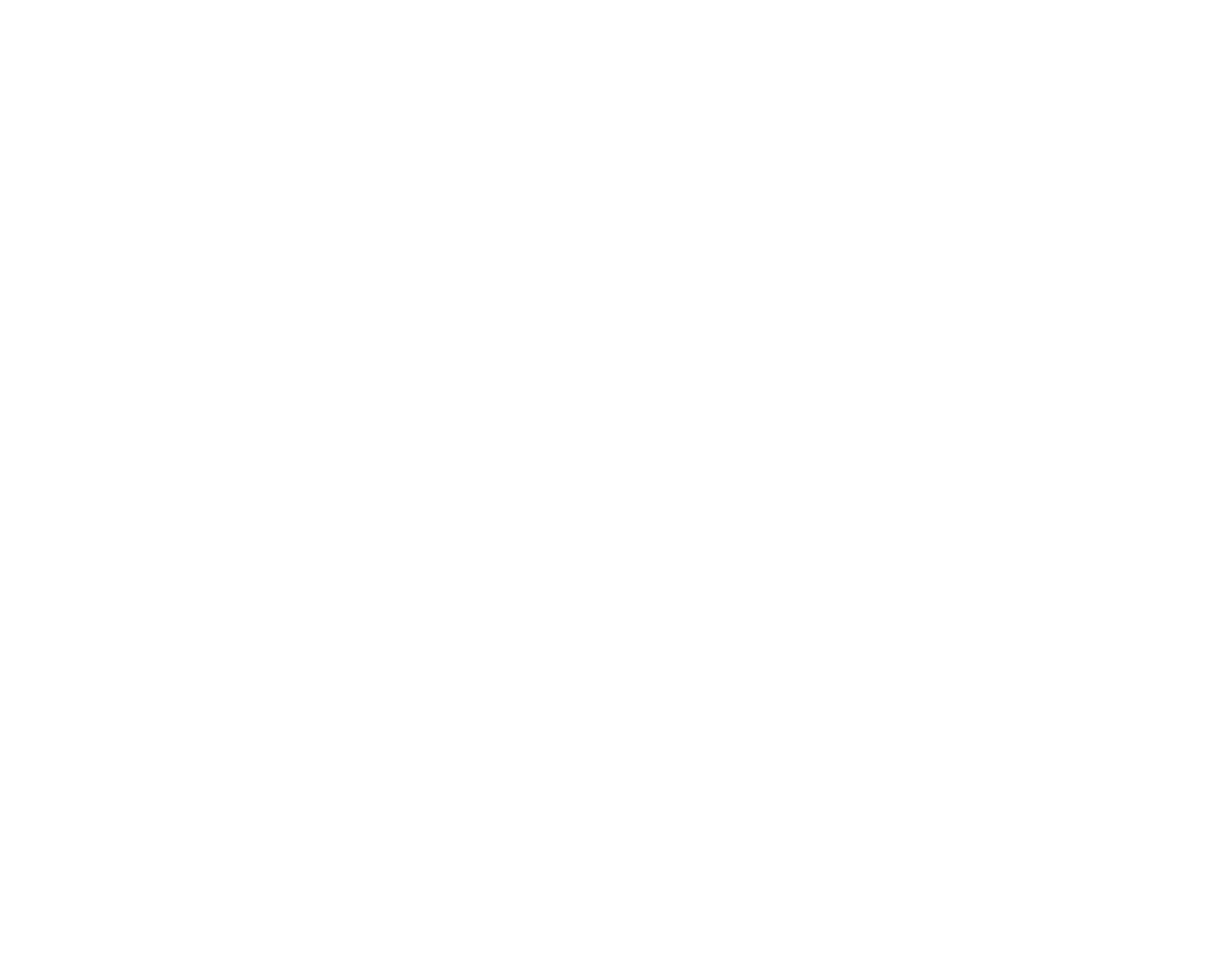
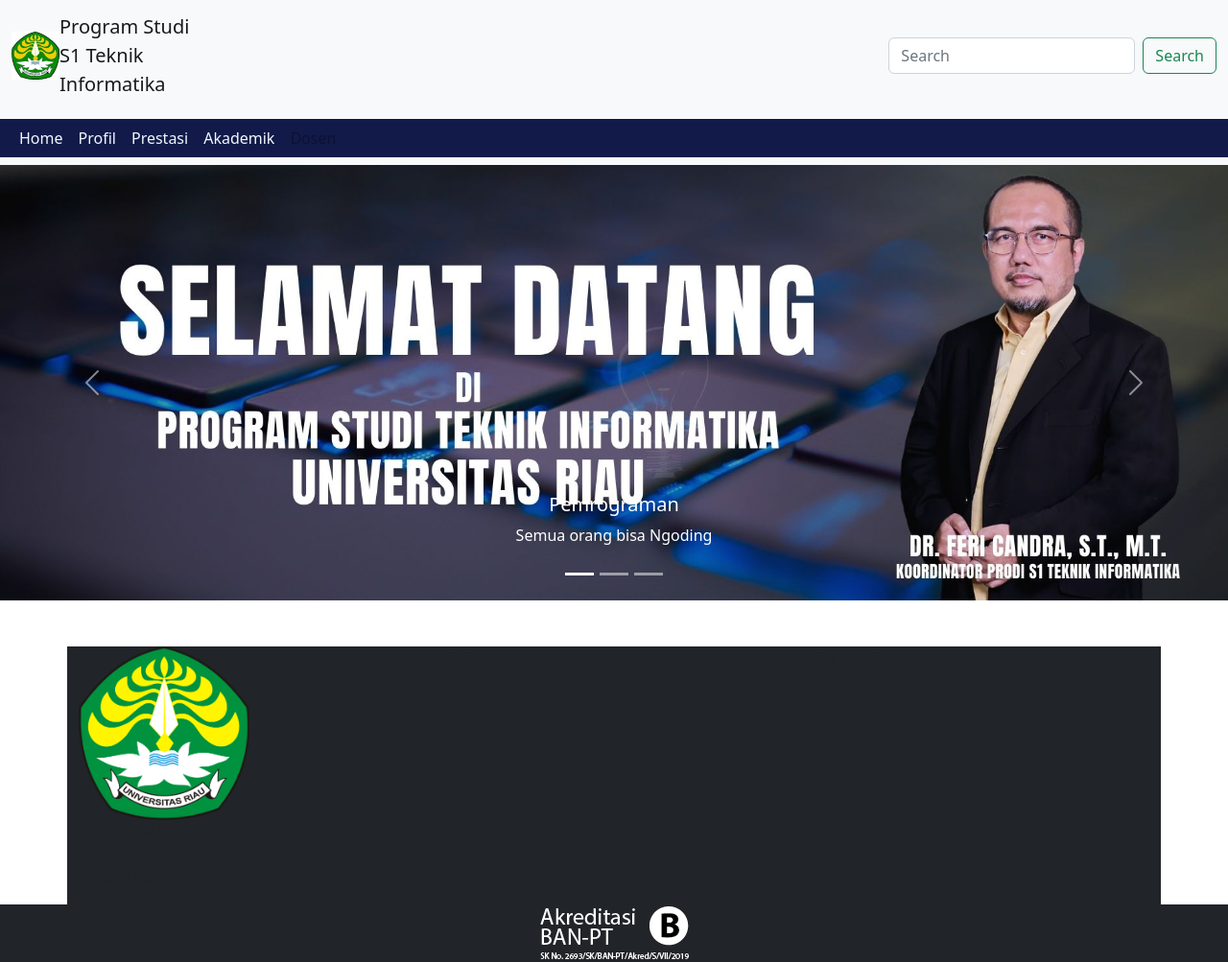
Before and after one commit to Rinaayu23/Project_Design, a plain HTML site: page index.html in a window 1280 px wide. Shown: the whole page at 96% size. Before the commit the page ends 800 px from the top, so only its background shows below. Drawn offline with nearby package versions, Linux system fonts and the light colour scheme.

Commit message:
membuat home

```diff
--- a/index.html
+++ b/index.html
@@ -9,7 +9,124 @@
 </head>
 <body>
     <script src="https://cdn.jsdelivr.net/npm/bootstrap@5.2.3/dist/js/bootstrap.bundle.min.js" integrity="sha384-kenU1KFdBIe4zVF0s0G1M5b4hcpxyD9F7jL+jjXkk+Q2h455rYXK/7HAuoJl+0I4" crossorigin="anonymous"></script>
+    <!-- navbar -->
+    <nav class="navbar navbar-expand-lg bg-light">
+        <div class="container-fluid">
+            <img src="Aset/LogoUnri.png" class="d-block w-15" alt="gambar IT">
+          <a class="navbar-brand" href="#" style="font-size: 5;"> Program Studi </br>S1 Teknik </br> Informatika</a>
 
+          <button class="navbar-toggler" type="button" data-bs-toggle="collapse" data-bs-target="#navbarSupportedContent" aria-controls="navbarSupportedContent" aria-expanded="false" aria-label="Toggle navigation">
+            <span class="navbar-toggler-icon"></span>
+          </button>
+          <div class="collapse navbar-collapse d-flex justify-content-end" id="navbarSupportedContent">
+            <form class="d-flex" role="search" style="text-align: left;">
+              <input class="form-control me-2" type="search" placeholder="Search" aria-label="Search" >
+              <button class="btn btn-outline-success" type="submit">Search</button>
+            </form>
+          </div>
+        </div>
+      </nav>
+
+      <!-- navbar -->
+    <nav class="navbar navbar-expand-lg bg-light" >
+        <div class="container-fluid" style="background-color:#121a49;">
+
+          <!-- <a class="navbar-brand" href="#"> Teknik Informatika</a> -->
+          <button class="navbar-toggler" type="button" data-bs-toggle="collapse" data-bs-target="#navbarSupportedContent" aria-controls="navbarSupportedContent" aria-expanded="false" aria-label="Toggle navigation">
+            <span class="navbar-toggler-icon"></span>
+          </button>
+          <div class="collapse navbar-collapse" id="navbarSupportedContent">
+            <ul class="navbar-nav me-auto mb-2 mb-lg-0">
+              <li class="nav-item">
+                <a class="nav-link active" aria-current="page" href="#" style="color: aliceblue;">Home</a>
+              </li>
+              <li class="nav-item">
+                <a class="nav-link" href="#" style="color: aliceblue;">Profil</a>
+              </li>
+              <li class="nav-item">
+                <a class="nav-link" href="#" style="color: aliceblue;">Prestasi</a>
+              </li>
+                <li class="nav-item">
+                <a class="nav-link disabled" style="color: aliceblue;">Akademik</a>
+              </li>
+            </li>
+            <li class="nav-item">
+            <a class="nav-link disabled">Dosen</a>
+          </li>
+            </ul>
+          </div>
+        </div>
+      </nav>
+
+      <!-- slide gambar -->
+      <div id="carouselExampleCaptions" class="carousel slide" data-bs-ride="false">
+        <div class="carousel-indicators">
+          <button type="button" data-bs-target="#carouselExampleCaptions" data-bs-slide-to="0" class="active" aria-current="true" aria-label="Slide 1"></button>
+          <button type="button" data-bs-target="#carouselExampleCaptions" data-bs-slide-to="1" aria-label="Slide 2"></button>
+          <button type="button" data-bs-target="#carouselExampleCaptions" data-bs-slide-to="2" aria-label="Slide 3"></button>
+        </div>
+        <div class="carousel-inner">
+          <div class="carousel-item active">
+            <img src="Aset/gambar1.jpg" class="d-block w-100" alt="gambar IT">
+            <div class="carousel-caption d-none d-md-block">
+              <h5>Pemrograman</h5>
+              <p>Semua orang bisa Ngoding</p>
+            </div>
+          </div>
+          <div class="carousel-item">
+            <img src="Aset/gambar1.jpg" class="d-block w-100" alt="gambar IT">
+            <div class="carousel-caption d-none d-md-block">
+              <h5>Second slide label</h5>
+              <p>Some representative placeholder content for the second slide.</p>
+            </div>
+          </div>
+          <div class="carousel-item">
+            <img src="Aset/gambar1.jpg" class="d-block w-100" alt="gambar IT">
+            <div class="carousel-caption d-none d-md-block">
+              <h5>Third slide label</h5>
+              <p>Some representative placeholder content for the third slide.</p>
+            </div>
+          </div>
+        </div>
+        <button class="carousel-control-prev" type="button" data-bs-target="#carouselExampleCaptions" data-bs-slide="prev">
+          <span class="carousel-control-prev-icon" aria-hidden="true"></span>
+          <span class="visually-hidden">Previous</span>
+        </button>
+        <button class="carousel-control-next" type="button" data-bs-target="#carouselExampleCaptions" data-bs-slide="next">
+          <span class="carousel-control-next-icon" aria-hidden="true"></span>
+          <span class="visually-hidden">Next</span>
+        </button>
+      </div></br></br>
+
+      <footer>
+        <div class="container bg-dark">
+            <div class="row">
+              <div class="col " >
+                <img src="Aset/LogoUnriBig.png" class="d-block w-50" alt="">
+                <div class=" padding = 10">
+                <p>
+                 PROGRAM STUDI <br> S1 TEKNIK <br>INFORMATIKA
+                </p>
+            </div>
+              </div>
+              <div class="col">
+                <P>
+                    Kontak
+                </P>
+              </div>
+              <div class="col">
+                <p>
+                    Link Terkai
+                </p>
+              </div>
+            </div>
+          </div>
+            <div class="col-12 text-body-secondary text-center bg-dark " >
+             <img class="mx-auto" src="Aset/akreditasi.png" >
+
+        </div>
+          </div>
+    </footer>
 
 </body>
 </html>
```
Also changed, not shown: Aset/LogoUnri.png (added), Aset/LogoUnriBig.png (added), Aset/akreditasi.png (added), Aset/gambar1.jpg (added), Aset/prodipng.png (added).
